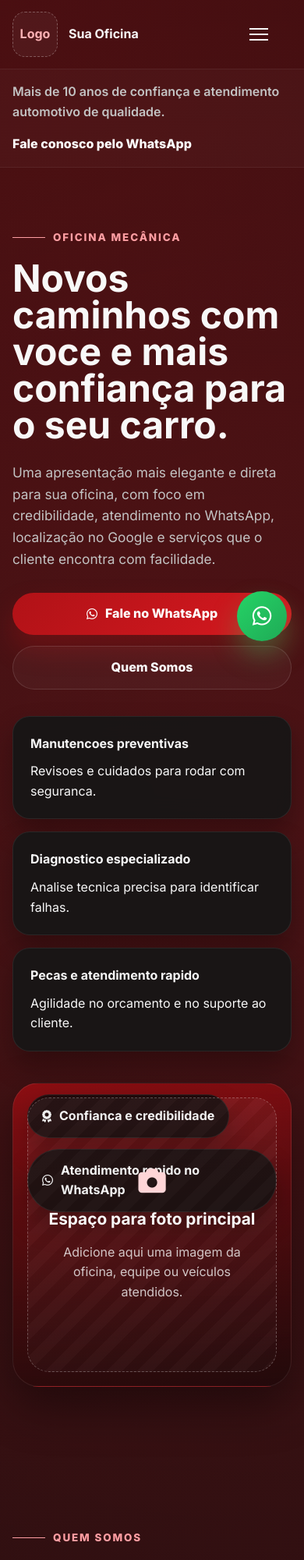
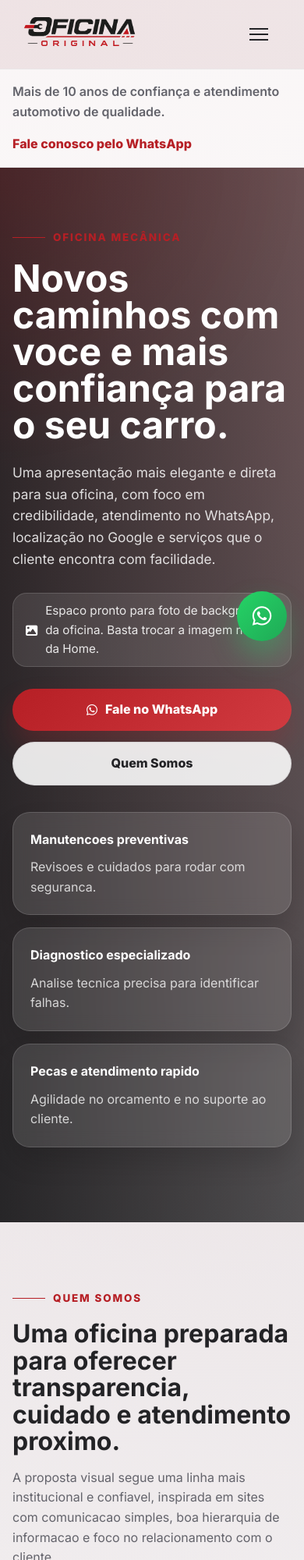
Before and after one commit to VictoorPeres/site_oficina_original, a website built with webpack: page index.html in a window 390 px wide. Shown: the top 2000 px of the page at 78% size. Built offline with nearby package versions, Linux system fonts and the light colour scheme.

Commit message:
Alteração de layout

```diff
--- a/css/style.css
+++ b/css/style.css
@@ -1,24 +1,26 @@
 :root {
-  --bg-primary: #090909;
-  --bg-secondary: #111111;
-  --bg-tertiary: #1a1a1a;
-  --surface: rgba(22, 22, 22, 0.92);
-  --surface-soft: rgba(255, 255, 255, 0.04);
-  --border: rgba(255, 255, 255, 0.08);
-  --text-primary: #f8f8f8;
-  --text-secondary: #c3c3c3;
-  --red: #b11217;
-  --red-strong: #d71920;
-  --red-soft: #ff4d57;
-  --accent: #ffd166;
+  --bg-primary: #f7f7f8;
+  --bg-secondary: #efeff1;
+  --bg-tertiary: #e4e4e7;
+  --surface: rgba(255, 255, 255, 0.94);
+  --surface-soft: rgba(177, 18, 23, 0.04);
+  --border: rgba(112, 112, 120, 0.18);
+  --text-primary: #232326;
+  --text-secondary: #63636b;
+  --red: #b61f25;
+  --red-strong: #d13a40;
+  --red-soft: #e67579;
+  --accent: #8a8a91;
   --success: #25d366;
-  --shadow-lg: 0 24px 60px rgba(0, 0, 0, 0.4);
-  --shadow-md: 0 18px 34px rgba(0, 0, 0, 0.28);
+  --shadow-lg: 0 24px 60px rgba(35, 35, 38, 0.12);
+  --shadow-md: 0 18px 34px rgba(35, 35, 38, 0.08);
   --radius-lg: 28px;
   --radius-md: 20px;
   --radius-sm: 14px;
   --header-height: 88px;
-  color-scheme: dark;
+  --hero-image:
+    linear-gradient(135deg, rgba(182, 31, 37, 0.18), rgba(35, 35, 38, 0.1));
+  color-scheme: light;
 }
 
 * {
@@ -35,9 +37,9 @@ body {
   font-family: 'Inter', sans-serif;
   color: var(--text-primary);
   background:
-    radial-gradient(circle at top left, rgba(215, 25, 32, 0.25), transparent 32%),
-    radial-gradient(circle at 85% 10%, rgba(255, 77, 87, 0.16), transparent 26%),
-    linear-gradient(180deg, #050505 0%, #0c0c0c 45%, #080808 100%);
+    radial-gradient(circle at top left, rgba(182, 31, 37, 0.08), transparent 30%),
+    radial-gradient(circle at 85% 10%, rgba(228, 228, 231, 0.6), transparent 28%),
+    linear-gradient(180deg, #fcfcfc 0%, #f4f4f5 48%, #ededf0 100%);
   line-height: 1.6;
   overflow-x: hidden;
 }
@@ -75,9 +77,9 @@ textarea {
 
 .trust-strip {
   padding: 16px 0;
-  border-top: 1px solid rgba(255, 255, 255, 0.06);
-  border-bottom: 1px solid rgba(255, 255, 255, 0.06);
-  background: rgba(255, 255, 255, 0.02);
+  border-top: 1px solid rgba(112, 112, 120, 0.12);
+  border-bottom: 1px solid rgba(112, 112, 120, 0.12);
+  background: rgba(255, 255, 255, 0.7);
 }
 
 .trust-strip-content {
@@ -93,7 +95,7 @@ textarea {
 }
 
 .trust-strip-content a {
-  color: #fff;
+  color: var(--red);
   font-weight: 800;
 }
 
@@ -102,7 +104,7 @@ textarea {
   align-items: center;
   gap: 10px;
   margin-bottom: 18px;
-  color: #ff9ea3;
+  color: var(--red);
   font-size: 0.84rem;
   font-weight: 800;
   letter-spacing: 0.14em;
@@ -165,13 +167,13 @@ textarea {
 .btn-nav {
   color: #fff;
   background: linear-gradient(135deg, var(--red), var(--red-strong));
-  box-shadow: 0 18px 34px rgba(177, 18, 23, 0.32);
+  box-shadow: 0 18px 34px rgba(182, 31, 37, 0.24);
 }
 
 .btn-secondary {
   color: var(--text-primary);
-  background: rgba(255, 255, 255, 0.035);
-  border: 1px solid rgba(255, 255, 255, 0.12);
+  background: rgba(255, 255, 255, 0.88);
+  border: 1px solid rgba(112, 112, 120, 0.16);
 }
 
 .btn-full {
@@ -186,15 +188,15 @@ textarea {
 }
 
 .header.scrolled {
-  background: rgba(8, 8, 8, 0.9);
+  background: rgba(255, 255, 255, 0.88);
   backdrop-filter: blur(16px);
-  box-shadow: 0 12px 30px rgba(0, 0, 0, 0.22);
+  box-shadow: 0 12px 30px rgba(35, 35, 38, 0.08);
 }
 
 .nav-container {
   min-height: var(--header-height);
   display: grid;
-  grid-template-columns: auto 1fr auto auto;
+  grid-template-columns: minmax(0, 220px) 1fr auto auto;
   gap: 24px;
   align-items: center;
 }
@@ -202,16 +204,27 @@ textarea {
 .brand {
   display: inline-flex;
   align-items: center;
-  gap: 14px;
+  gap: 0;
+  max-width: 220px;
+  height: 56px;
+}
+
+.brand-logo {
+  width: 220px;
+  max-width: 220px;
+  height: 56px;
+  flex-shrink: 0;
+  object-fit: cover;
+  object-position: center;
 }
 
 .brand-logo-placeholder,
 .footer-logo-placeholder {
   display: grid;
   place-items: center;
-  border: 1px dashed rgba(255, 255, 255, 0.28);
-  background: rgba(255, 255, 255, 0.04);
-  color: #ffb2b5;
+  border: 1px dashed rgba(112, 112, 120, 0.26);
+  background: rgba(239, 239, 241, 0.9);
+  color: var(--red);
   font-weight: 700;
 }
 
@@ -256,7 +269,7 @@ textarea {
   bottom: -7px;
   width: 100%;
   height: 2px;
-  background: linear-gradient(90deg, var(--red-soft), transparent);
+  background: linear-gradient(90deg, var(--red), transparent);
   transform: scaleX(0);
   transform-origin: left;
   transition: transform 0.25s ease;
@@ -306,10 +319,30 @@ textarea {
 }
 
 .hero {
+  position: relative;
   min-height: calc(100vh - var(--header-height));
   display: flex;
   align-items: center;
   padding: 72px 0 96px;
+  color: #ffffff;
+  overflow: hidden;
+  background-image:
+    linear-gradient(90deg, rgba(18, 18, 20, 0.84) 0%, rgba(18, 18, 20, 0.7) 42%, rgba(18, 18, 20, 0.52) 100%),
+    linear-gradient(180deg, rgba(182, 31, 37, 0.24) 0%, rgba(18, 18, 20, 0.22) 100%),
+    var(--hero-image);
+  background-position: center;
+  background-size: cover;
+  background-repeat: no-repeat;
+}
+
+.hero::before {
+  content: '';
+  position: absolute;
+  inset: 0;
+  background:
+    radial-gradient(circle at left top, rgba(182, 31, 37, 0.18), transparent 28%),
+    linear-gradient(180deg, rgba(18, 18, 20, 0.06), rgba(18, 18, 20, 0.18));
+  pointer-events: none;
 }
 
 .hero-grid,
@@ -324,9 +357,15 @@ textarea {
 }
 
 .hero-grid {
-  grid-template-columns: 1fr 0.94fr;
+  position: relative;
+  z-index: 1;
+  grid-template-columns: 1fr;
   align-items: center;
   gap: 40px;
+}
+
+.hero-copy {
+  max-width: 760px;
 }
 
 .hero-copy h1 {
@@ -340,6 +379,27 @@ textarea {
   max-width: 580px;
   margin-bottom: 30px;
   font-size: 1.08rem;
+  color: rgba(255, 255, 255, 0.84);
+}
+
+.hero-background-note {
+  display: inline-flex;
+  align-items: center;
+  gap: 10px;
+  margin-bottom: 28px;
+  padding: 10px 16px;
+  border-radius: 999px;
+  background: rgba(255, 255, 255, 0.1);
+  border: 1px solid rgba(255, 255, 255, 0.14);
+  color: rgba(255, 255, 255, 0.88);
+  font-size: 0.95rem;
+}
+
+.hero-background-note::before {
+  content: '\f03e';
+  font-family: 'Font Awesome 6 Free';
+  font-weight: 900;
+  color: #ffffff;
 }
 
 .hero-actions,
@@ -383,18 +443,26 @@ textarea {
   background: var(--surface);
   border: 1px solid var(--border);
   box-shadow: var(--shadow-md);
-  backdrop-filter: blur(12px);
+  backdrop-filter: blur(10px);
 }
 
 .pillar-card {
   padding: 22px;
   border-radius: 22px;
+  background: rgba(255, 255, 255, 0.12);
+  border: 1px solid rgba(255, 255, 255, 0.14);
+  box-shadow: 0 18px 34px rgba(0, 0, 0, 0.14);
 }
 
 .pillar-card strong {
   display: block;
   margin-bottom: 10px;
   font-size: 1rem;
+  color: #ffffff;
+}
+
+.pillar-card p {
+  color: rgba(255, 255, 255, 0.78);
 }
 
 .highlight-card i,
@@ -416,79 +484,7 @@ textarea {
   border-radius: 50%;
   color: #fff;
   background: linear-gradient(135deg, var(--red), var(--red-soft));
-  box-shadow: 0 12px 20px rgba(177, 18, 23, 0.28);
-}
-
-.hero-photo-card {
-  position: relative;
-  min-height: 600px;
-  border-radius: 34px;
-  overflow: hidden;
-  border: 1px solid var(--border);
-  background:
-    linear-gradient(rgba(30, 5, 6, 0.22), rgba(10, 10, 10, 0.62)),
-    linear-gradient(160deg, rgba(177, 18, 23, 0.96), rgba(79, 10, 13, 0.88));
-  box-shadow: var(--shadow-lg);
-}
-
-.hero-photo-placeholder {
-  position: absolute;
-  inset: 24px;
-  display: grid;
-  place-items: center;
-  align-content: center;
-  gap: 14px;
-  text-align: center;
-  padding: 32px;
-  border-radius: 28px;
-  border: 1px dashed rgba(255, 255, 255, 0.26);
-  background:
-    linear-gradient(rgba(255, 255, 255, 0.04), rgba(255, 255, 255, 0.02)),
-    repeating-linear-gradient(
-      -45deg,
-      rgba(255, 255, 255, 0.02) 0,
-      rgba(255, 255, 255, 0.02) 14px,
-      rgba(0, 0, 0, 0.04) 14px,
-      rgba(0, 0, 0, 0.04) 28px
-    );
-}
-
-.hero-photo-placeholder i {
-  font-size: 2.2rem;
-  color: #ffd5d7;
-}
-
-.hero-photo-placeholder strong {
-  font-size: 1.3rem;
-}
-
-.hero-photo-placeholder span {
-  max-width: 320px;
-  color: rgba(248, 248, 248, 0.78);
-}
-
-.hero-badge {
-  position: absolute;
-  z-index: 2;
-  display: inline-flex;
-  align-items: center;
-  gap: 10px;
-  padding: 14px 18px;
-  border-radius: 999px;
-  background: rgba(10, 10, 10, 0.82);
-  border: 1px solid rgba(255, 255, 255, 0.08);
-  box-shadow: var(--shadow-md);
-  font-weight: 700;
-}
-
-.hero-badge-top {
-  top: 22px;
-  right: 22px;
-}
-
-.hero-badge-bottom {
-  left: 22px;
-  bottom: 22px;
+  box-shadow: 0 12px 20px rgba(182, 31, 37, 0.18);
 }
 
 .about-grid,
@@ -512,7 +508,7 @@ textarea {
 }
 
 .services {
-  background: linear-gradient(180deg, rgba(255, 255, 255, 0.012), rgba(255, 255, 255, 0) 100%);
+  background: linear-gradient(180deg, rgba(182, 31, 37, 0.04), rgba(255, 255, 255, 0) 100%);
 }
 
 .services-grid {
@@ -520,7 +516,7 @@ textarea {
 }
 
 .presence {
-  background: linear-gradient(180deg, rgba(255, 255, 255, 0.02), rgba(255, 255, 255, 0) 100%);
+  background: linear-gradient(180deg, rgba(228, 228, 231, 0.5), rgba(255, 255, 255, 0) 100%);
 }
 
 .presence-grid {
@@ -534,15 +530,15 @@ textarea {
   gap: 16px;
   padding: 28px;
   border-radius: 24px;
-  background: rgba(255, 255, 255, 0.02);
-  border: 1px solid rgba(255, 255, 255, 0.08);
+  background: rgba(255, 255, 255, 0.92);
+  border: 1px solid rgba(112, 112, 120, 0.14);
   box-shadow: var(--shadow-md);
   transition: transform 0.25s ease, border-color 0.25s ease;
 }
 
 .presence-card:hover {
   transform: translateY(-4px);
-  border-color: rgba(255, 255, 255, 0.16);
+  border-color: rgba(182, 31, 37, 0.22);
 }
 
 .presence-card i {
@@ -564,7 +560,7 @@ textarea {
 }
 
 .presence-card span {
-  color: #ffb2b5;
+  color: var(--red);
   font-weight: 700;
 }
 
@@ -638,8 +634,8 @@ textarea {
   gap: 18px;
   padding: 18px 20px;
   border-radius: 18px;
-  background: rgba(255, 255, 255, 0.03);
-  border: 1px solid rgba(255, 255, 255, 0.06);
+  background: rgba(239, 239, 241, 0.7);
+  border: 1px solid rgba(112, 112, 120, 0.12);
 }
 
 .hours-item span {
@@ -657,7 +653,7 @@ textarea {
 .hours-note i {
   width: 24px;
   height: 24px;
-  color: #ff9ea3;
+  color: var(--red);
 }
 
 .contact-item {
@@ -694,14 +690,14 @@ textarea {
   width: 100%;
   padding: 15px 16px;
   color: var(--text-primary);
-  background: rgba(255, 255, 255, 0.035);
-  border: 1px solid rgba(255, 255, 255, 0.08);
+  background: rgba(255, 255, 255, 0.96);
+  border: 1px solid rgba(112, 112, 120, 0.16);
   border-radius: 16px;
   transition: border-color 0.25s ease, box-shadow 0.25s ease;
 }
 
 .form-group select option {
-  background-color: var(--bg-secondary);
+  background-color: #ffffff;
   color: var(--text-primary);
 }
 
@@ -714,7 +710,7 @@ input:-webkit-autofill,
 textarea:-webkit-autofill,
 select:-webkit-autofill {
   -webkit-text-fill-color: var(--text-primary);
-  box-shadow: 0 0 0 1000px rgba(17, 17, 17, 0.96) inset;
+  box-shadow: 0 0 0 1000px rgba(255, 255, 255, 0.98) inset;
   transition: background-color 9999s ease-in-out 0s;
 }
 
@@ -725,24 +721,33 @@ select:-webkit-autofill {
 
 .form-group input::placeholder,
 .form-group textarea::placeholder {
-  color: rgba(195, 195, 195, 0.72);
+  color: rgba(99, 99, 107, 0.72);
 }
 
 .form-group input:focus,
 .form-group select:focus,
 .form-group textarea:focus {
   outline: none;
-  border-color: rgba(255, 77, 87, 0.68);
-  box-shadow: 0 0 0 4px rgba(177, 18, 23, 0.14);
+  border-color: rgba(182, 31, 37, 0.46);
+  box-shadow: 0 0 0 4px rgba(182, 31, 37, 0.1);
 }
 
 .footer {
   padding: 36px 0 16px;
-  border-top: 1px solid rgba(255, 255, 255, 0.08);
+  border-top: 1px solid rgba(112, 112, 120, 0.12);
 }
 
 .footer-brand {
   max-width: 520px;
+}
+
+.footer-logo {
+  width: 280px;
+  height: 82px;
+  max-width: 100%;
+  margin-bottom: 16px;
+  object-fit: cover;
+  object-position: center;
 }
 
 .footer-logo-placeholder {
@@ -765,7 +770,7 @@ select:-webkit-autofill {
 }
 
 .footer-links a:hover {
-  color: #ff9ea3;
+  color: var(--red);
 }
 
 .footer-bottom {
@@ -866,7 +871,7 @@ select:-webkit-autofill {
 
 @media (max-width: 860px) {
   .nav-container {
-    grid-template-columns: auto 1fr auto;
+    grid-template-columns: minmax(0, 180px) 1fr auto;
   }
 
   .btn-nav {
@@ -891,8 +896,8 @@ select:-webkit-autofill {
     gap: 18px;
     align-items: center;
     padding: 22px 16px 32px;
-    background: rgba(8, 8, 8, 0.97);
-    border-top: 1px solid rgba(255, 255, 255, 0.06);
+    background: rgba(255, 255, 255, 0.98);
+    border-top: 1px solid rgba(112, 112, 120, 0.12);
     transform: translateY(-16px);
     opacity: 0;
     pointer-events: none;
@@ -911,10 +916,6 @@ select:-webkit-autofill {
 
   .services-grid {
     grid-template-columns: 1fr;
-  }
-
-  .hero-photo-card {
-    min-height: 440px;
   }
 
   .presence-grid {
@@ -944,23 +945,19 @@ select:-webkit-autofill {
     display: none;
   }
 
+  .brand-logo {
+    width: 170px;
+    max-width: 170px;
+    height: 44px;
+  }
+
   .info-panel,
   .contact-item {
     grid-template-columns: 1fr;
   }
 
-  .hero-photo-card {
-    min-height: 390px;
-  }
-
-  .hero-photo-placeholder {
-    inset: 18px;
-    padding: 24px;
-  }
-
-  .hero-badge {
-    position: static;
-    margin: 14px 18px 0;
+  .hero-background-note {
+    border-radius: 18px;
   }
 
   .hours-panel,
--- a/index.html
+++ b/index.html
@@ -39,12 +39,8 @@
   <header class="header">
     <nav class="nav">
       <div class="nav-container container">
-        <a href="#home" class="brand" aria-label="Sua Oficina">
-          <span class="brand-logo-placeholder">Logo</span>
-          <span class="brand-text">
-            <strong>Sua Oficina</strong>
-            <small>Mecânica Especializada</small>
-          </span>
+        <a href="#home" class="brand" aria-label="Oficina Original">
+          <img src="img/oficina_original_logo.png" alt="Oficina Original" class="brand-logo">
         </a>
 
         <ul class="nav-menu">
@@ -89,6 +85,10 @@
             atendimento no WhatsApp, localização no Google e serviços que o cliente encontra com facilidade.
           </p>
 
+          <p class="hero-background-note">
+            Espaco pronto para foto de background da oficina. Basta trocar a imagem no CSS da Home.
+          </p>
+
           <div class="hero-actions">
             <a href="https://wa.me/5500000000000?text=Olá!%20Quero%20falar%20com%20a%20oficina." target="_blank" rel="noreferrer" class="btn btn-primary">
               <i class="fab fa-whatsapp"></i>
@@ -110,24 +110,6 @@
               <strong>Pecas e atendimento rapido</strong>
               <p>Agilidade no orcamento e no suporte ao cliente.</p>
             </article>
-          </div>
-        </div>
-
-        <div class="hero-visual reveal">
-          <div class="hero-photo-card">
-            <div class="hero-photo-placeholder">
-              <i class="fas fa-camera"></i>
-              <strong>Espaço para foto principal</strong>
-              <span>Adicione aqui uma imagem da oficina, equipe ou veículos atendidos.</span>
-            </div>
-            <div class="hero-badge hero-badge-top">
-              <i class="fas fa-award"></i>
-              Confianca e credibilidade
-            </div>
-            <div class="hero-badge hero-badge-bottom">
-              <i class="fab fa-whatsapp"></i>
-              Atendimento rapido no WhatsApp
-            </div>
           </div>
         </div>
       </div>
@@ -396,7 +378,7 @@
   <footer class="footer">
     <div class="container footer-content">
       <div class="footer-brand">
-        <div class="footer-logo-placeholder">Logo</div>
+        <img src="img/oficina_original_logo.png" alt="Oficina Original" class="footer-logo">
         <p>Base de site para oficina mecânica com foco em presença digital, atendimento rápido e destaque comercial.</p>
       </div>
 
```
Also changed, not shown: img/nortdev-logo.svg (deleted), img/nortdev-mark.svg (deleted), img/oficina_original_logo.png (added).
